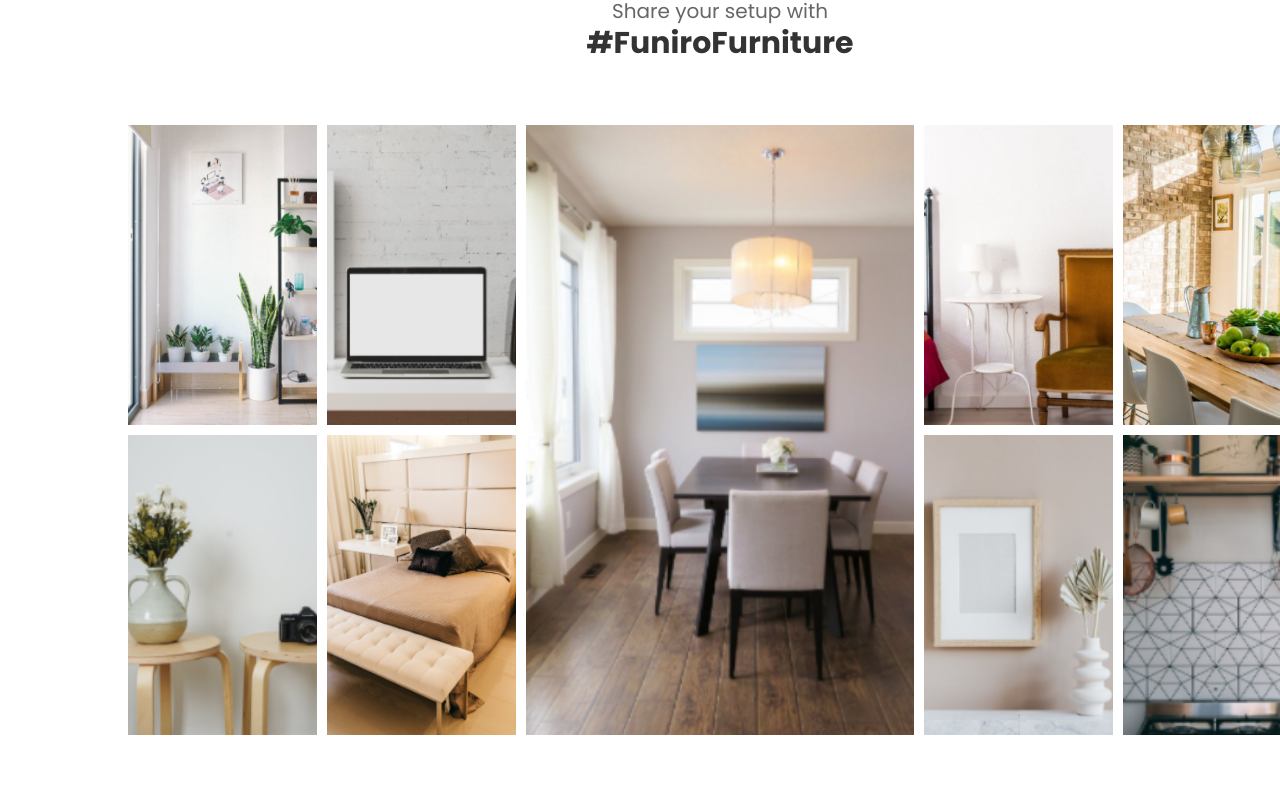
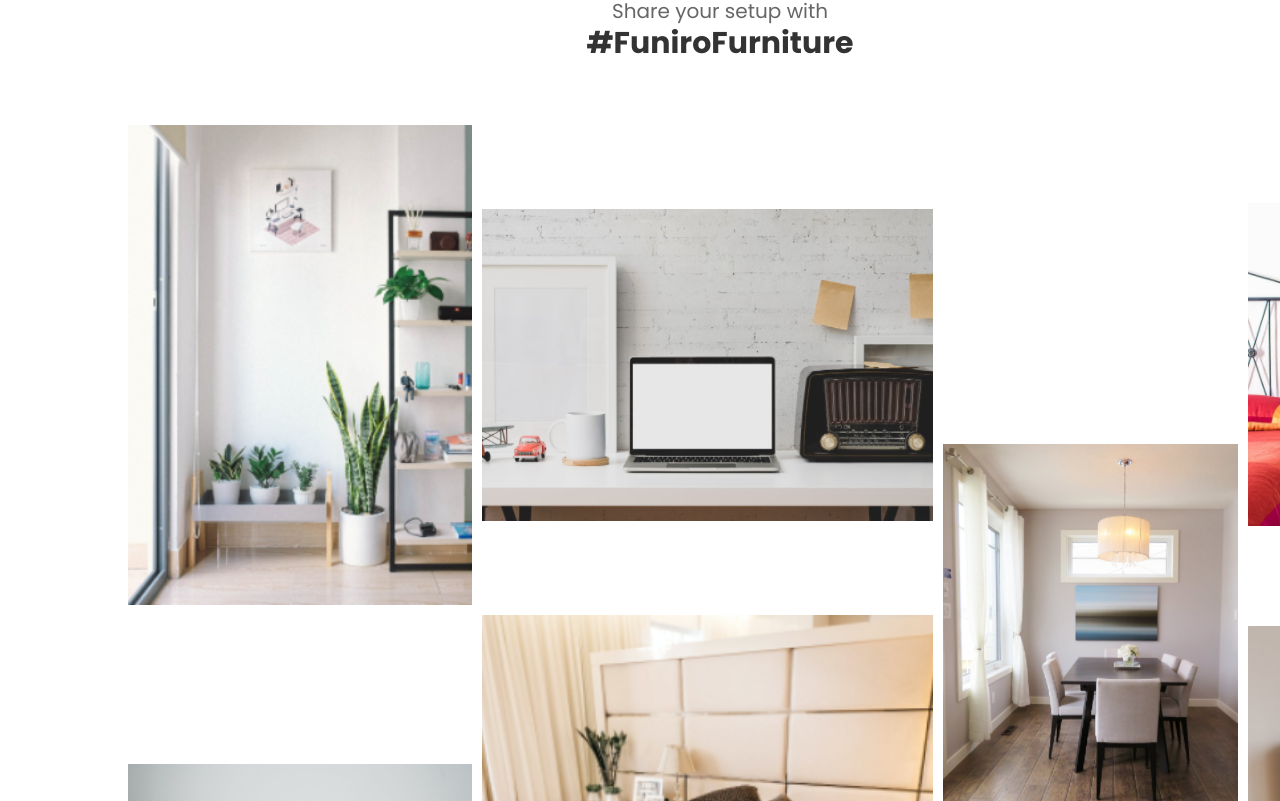
Before and after one commit to LizNgoNgoc/internetShop, a React (Create React App) app in the folder my-app/: page / in a window 1280 px wide. Shown: the part 3659-4460 px from the top of the page. Built offline with nearby package versions, Linux system fonts and the light colour scheme.

Commit message:
Update styles.css

```diff
--- a/my-app/src/Components/FunitureContainer/styles.css
+++ b/my-app/src/Components/FunitureContainer/styles.css
@@ -1,27 +1,18 @@
-/* 6 столбцов, 3 колонки  + большую картинку позиционаруем в третьем столбце, занимающую 2 строки и 2 столбца*/
-
 .grid_mosaic {
-    /* grid-auto-flow: dense;
+    overflow-x: scroll;
+    width: 100%;
     display: grid;
-    grid-gap: 15px;
-    grid-template-columns: ;
+    grid-template-columns: [one] auto [two] auto [three] auto [four] auto [five] auto;
+    grid-template-rows: [row1-start] auto [row1-end];
+    gap: 10px;
     align-items: center;
-    justify-items: center; */
-    display: grid;
-    grid-template-columns: repeat(6, 1fr);
-    grid-template-rows: repeat(3, 300px);
-    grid-gap: 10px;
+    justify-items: stretch;
 }
 
-.grid_mosaic img {
-    width: 100%;
-    height: 100%;
-    object-fit: cover;
-}
 
 .img_center {
-    /* grid-column: span 2; */
-    grid-column: 3 / span 2;
-    grid-row: 1 / span 2;
-
+    grid-column-start: 3;
+    grid-column-end: three;
+    grid-row-start: row1-start;
+    grid-row-end: 3;
 }
```
